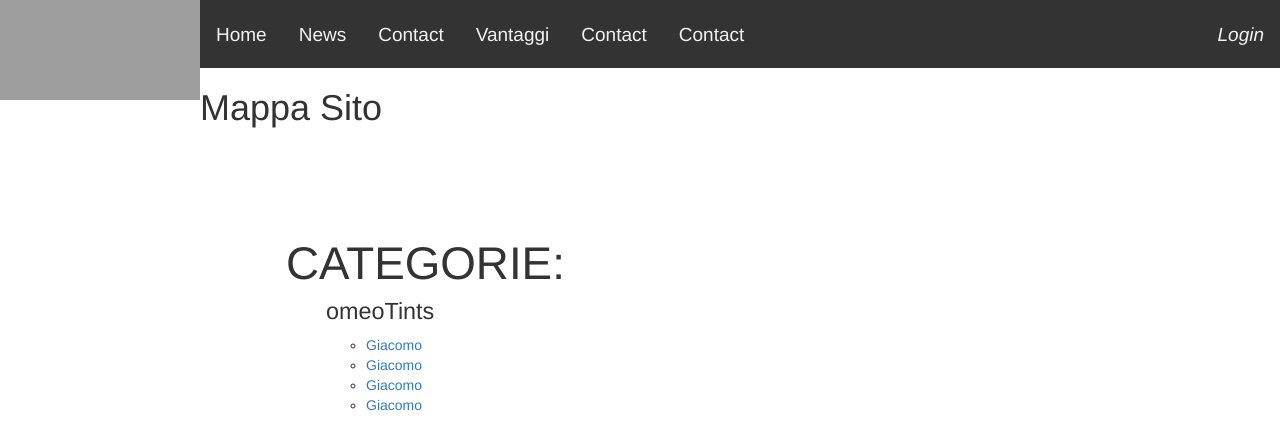
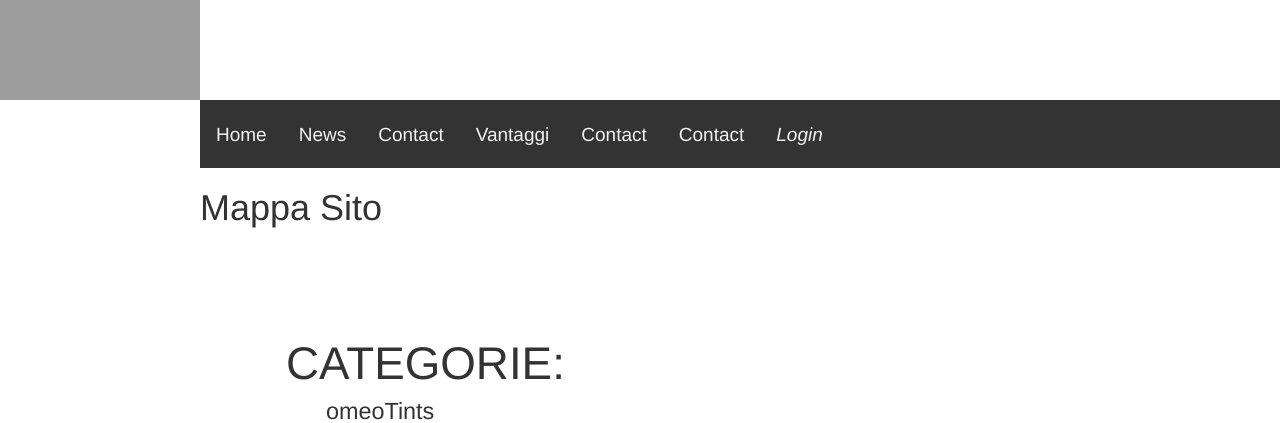
Before and after one commit to Niceiv/BiovitaLife, a PHP site: page /Mappadelsito.html in a window 1280 px wide. Shown: the top 423 px of the page. Run offline with PHP 8.4, Linux system fonts and the light colour scheme; grey boxes are pictures that could not be loaded.

Commit message:
CSS - Position: Absolute #7 fix

```diff
--- a/CSS/biovita.css
+++ b/CSS/biovita.css
@@ -43,7 +43,7 @@
 		  display: none;
 		}
 		.topnav a.taco {
-		position:absolute;
+		position:relative;
 		right:0;
 		}
 
@@ -68,7 +68,7 @@
 .top img {
  height: 100px;
   width: 200px;
-  position: absolute;
+  position: relative;
   z-index: 1;
   top: 0px;
   left: 0px;
@@ -216,7 +216,7 @@ div.desc {
   padding: 0px;
   width: 100%;
   text-align: center; /* Center text */
-  position: absolute; /* Position text */
+  position: relative; /* Position text */
   height:100%;
   top: 49%; /* Position text in the middle */
   left: 50%; /* Position text in the middle */
@@ -292,7 +292,7 @@ tr:nth-child(even) {
   height: 350px;
 }
 .closebtn{
-	position: absolute;
+	position: relative;
 	top: 5px;
 	right: 25px;
 	color:red;
@@ -330,7 +330,7 @@ margin-top:100px;
 }
 aside{
 float: right;
-position: absolute;
+position: relative;
 right: 10px;
 top: 100px;
 }
```
